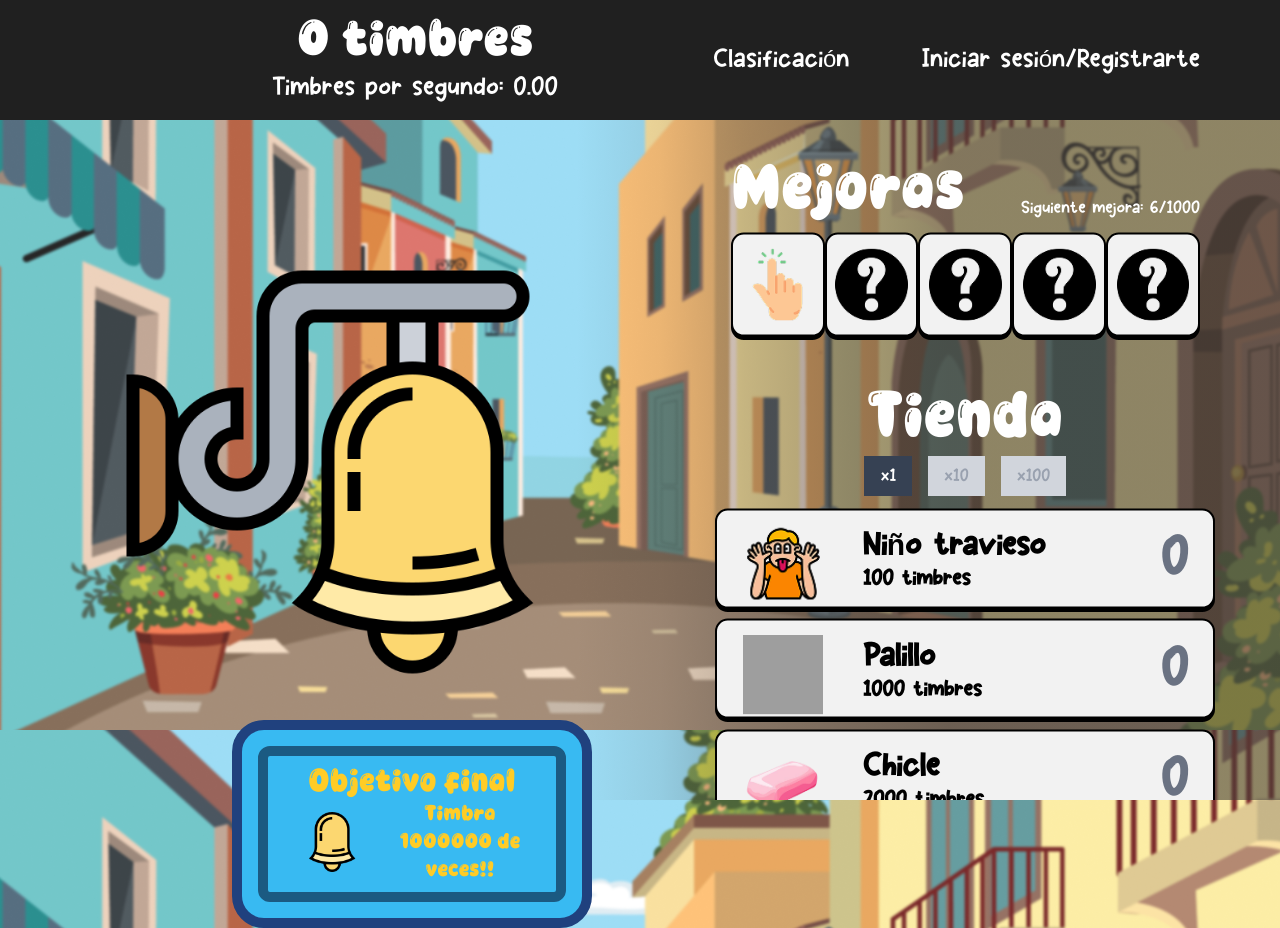
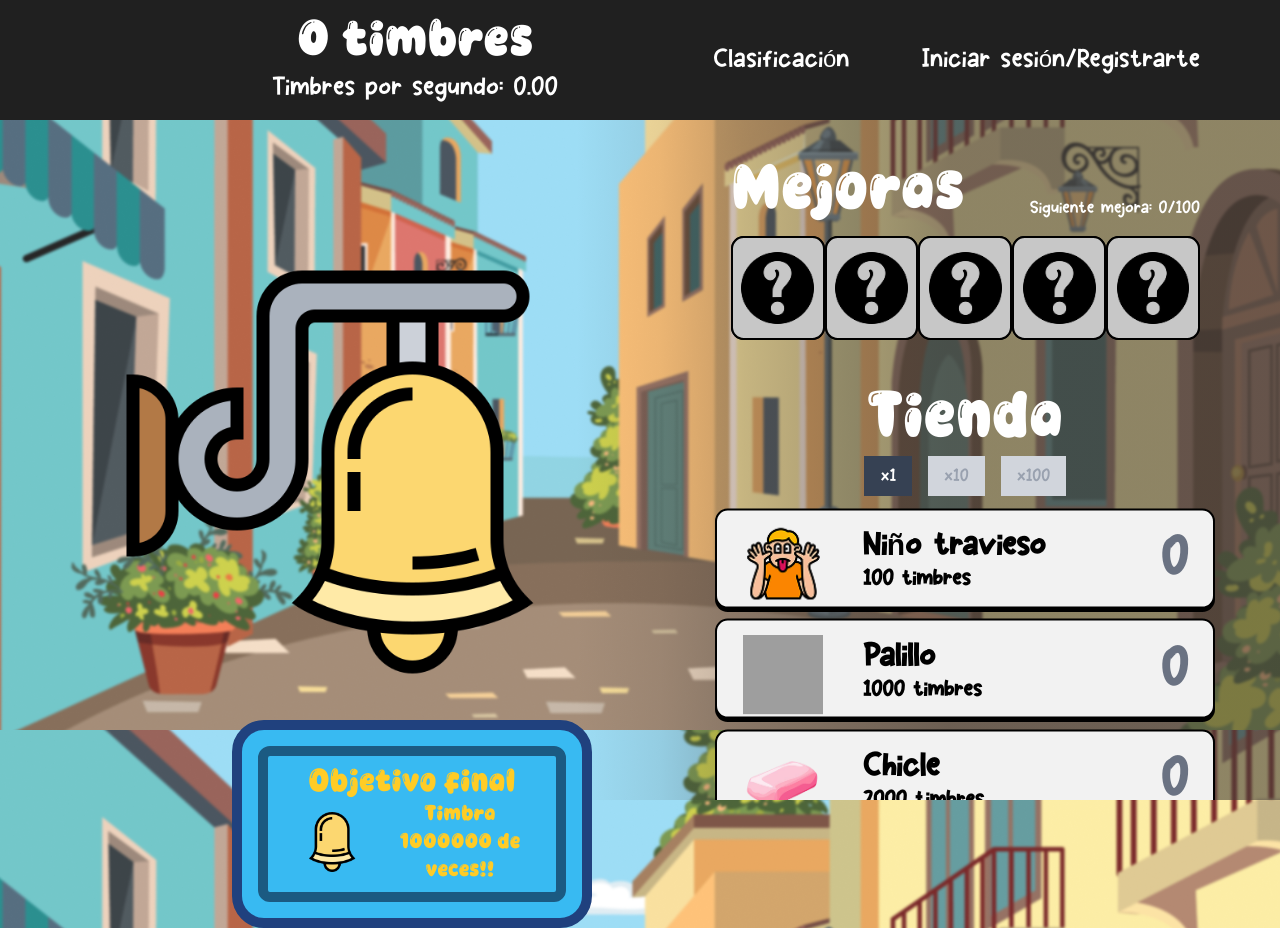
Before and after one commit to MiguelAngelMateos/doorbell_clicker, a React (Vite) app in the folder frontend/: page / in a window 1280 px wide. Built offline with nearby package versions, Linux system fonts and the light colour scheme; grey boxes are pictures that could not be loaded.

Commit message:
mejoras hechas, falta especificar que hace cada mejora

```diff
--- a/frontend/src/App.jsx
+++ b/frontend/src/App.jsx
@@ -28,6 +28,25 @@ function App() {
       setCount(count - cost);
     }
   };
+
+  // Mejoras
+  const [clickMultiplier, setClickMultiplier] = useState(1);
+
+  const upgrades = (upgradeId) => {
+    console.log('entra')
+    if (upgradeId === 1) {
+      console.log("mejora 1")
+      setClickMultiplier(2);
+    }else if (upgradeId === 2){
+      console.log("mejora 2")
+    }else if (upgradeId === 3){
+      console.log("mejora 3")
+    }else if (upgradeId === 4){
+      console.log("mejora 4")
+    }else if (upgradeId === 5){
+      console.log("mejora 5")
+    }
+  }
 
   // Actualiza el contador de timbres
   useEffect(() => {
@@ -72,7 +91,7 @@ function App() {
             <div className="h-screen overflow-hidden">
               <Header count={count} clicksPerSecond={clicksPerSecond} />
               <img
-                onClick={() => setCount(count + 1)}
+                onClick={() => setCount(count + clickMultiplier)}
                 src={doorbell}
                 alt="Doorbell"
                 className="h-104 w-auto absolute mt-36 ml-30 cursor-pointer"
@@ -80,7 +99,7 @@ function App() {
               <Objective title="Objetivo final" content="Timbra 1000000 de veces!!" />
               <div className="flex ml-auto w-[55%] menu_shadow h-full">
                 <div className="flex flex-col gap-12 w-4/6 ml-auto mr-20 mt-10">
-                  <Upgrades />
+                  <Upgrades count={count} upgrades={upgrades} />
                   <Shop calculateClicksPerSecond={calculateClicksPerSecond} />
                 </div>
               </div>
--- a/frontend/src/components/Upgrades.jsx
+++ b/frontend/src/components/Upgrades.jsx
@@ -1,32 +1,137 @@
+import { useEffect, useState } from 'react';
 import upgrade1 from '../assets/icons/upgrade1.png';
 import incognite from '../assets/icons/incognite.png';
 
-function Upgrades() {
-    return(
+function Upgrades({ count, upgrades }) {
+    const [numUpgrade, setNumUpgrade] = useState(0);
+    const [nextUpgrade, setNextUpgrade] = useState(100);
+    const [hasUpgraded, setHasUpgraded] = useState([false, false, false, false, false]);
+
+    useEffect(() => {
+        const handleKeyPress = (event) => {
+            if (event.key === 'r' || event.key === 'R') {
+                setNumUpgrade(0);
+                setNextUpgrade(100);
+                for (const hasUpgradedIndex in hasUpgraded) {
+                    hasUpgraded[hasUpgradedIndex] = false;
+                }
+            }
+        };
+        window.addEventListener('keydown', handleKeyPress);
+        return () => {
+            window.removeEventListener('keydown', handleKeyPress);
+        };
+    }, []);
+
+    useEffect(() => {
+        if (count >= 100 && !hasUpgraded[0]) {
+            setNumUpgrade(1)
+        }
+        if (count >= 100 && numUpgrade === 1 && !hasUpgraded[0]) {
+            setNumUpgrade(2);
+            upgrades(1);
+            setHasUpgraded((prev) => {
+                const newUpgrades = [...prev];
+                newUpgrades[0] = true;
+                return newUpgrades;
+            });
+            setNextUpgrade(2000);
+        } else if (count >= 2000 && numUpgrade === 2 && !hasUpgraded[1]) {
+            setNumUpgrade(3);
+            upgrades(2);
+            setHasUpgraded((prev) => {
+                const newUpgrades = [...prev];
+                newUpgrades[1] = true;
+                return newUpgrades;
+            });
+            setNextUpgrade(10000);
+        } else if (count >= 10000 && numUpgrade === 3 && !hasUpgraded[2]) {
+            setNumUpgrade(4);
+            upgrades(3);
+            setHasUpgraded((prev) => {
+                const newUpgrades = [...prev];
+                newUpgrades[2] = true;
+                return newUpgrades;
+            });
+            setNextUpgrade(100000);
+        } else if (count >= 100000 && numUpgrade === 4 && !hasUpgraded[3]) {
+            setNumUpgrade(5);
+            upgrades(4);
+            setHasUpgraded((prev) => {
+                const newUpgrades = [...prev];
+                newUpgrades[3] = true;
+                return newUpgrades;
+            });
+            setNextUpgrade(300000);
+        } else if (count >= 300000 && numUpgrade === 5 && !hasUpgraded[4]) {
+            setNumUpgrade(6);
+            upgrades(5);
+            setHasUpgraded((prev) => {
+                const newUpgrades = [...prev];
+                newUpgrades[4] = true;
+                return newUpgrades;
+            });
+            setNextUpgrade("No hay más mejoras");
+        }
+    }, [count, upgrades]);
+
+    return (
         <div className="flex w-full flex-col">
             <div className="flex justify-between w-full">
                 <h2 className="bubble-text text-6xl">Mejoras</h2>
-                <span className="mt-auto">Siguiente mejora: 6/1000</span>
+                <span className="mt-auto">Siguiente mejora: {count.toFixed(0)}/{nextUpgrade}</span>
             </div>
             <div className="flex mt-4 justify-between">
-                <div className="button_upgrades w-26 h-26">
-                    <img src={upgrade1} className="button_top_upgrades w-full h-full object-contain"></img>
+                <div
+                    className={`button_upgrades w-26 h-26 ${
+                        hasUpgraded[0] ? '' : 'button_upgrades_unlocked'
+                    }`}
+                >
+                    <img
+                        src={hasUpgraded[0] ? upgrade1 : incognite}
+                        className="button_top_upgrades w-full h-full object-contain"
+                    ></img>
                 </div>
-                <div className="button_upgrades w-26 h-26">
-                    <img src={incognite} className="button_top_upgrades w-full h-full object-contain"></img>
+                <div
+                    className={`button_upgrades w-26 h-26 ${
+                        hasUpgraded[1] ? '' : 'button_upgrades_unlocked'
+                    }`}
+                >
+                    <img
+                        src={hasUpgraded[1] ? upgrade1 : incognite}
+                        className="button_top_upgrades w-full h-full object-contain"
+                    ></img>
                 </div>
-                <div className="button_upgrades w-26 h-26">
-                    <img src={incognite} className="button_top_upgrades w-full h-full object-contain"></img>
+                <div className={`button_upgrades w-26 h-26 ${
+                        hasUpgraded[2] ? '' : 'button_upgrades_unlocked'
+                    }`}
+                >
+                    <img
+                        src={hasUpgraded[2] ? upgrade1 : incognite}
+                        className="button_top_upgrades w-full h-full object-contain"
+                    ></img>
                 </div>
-                <div className="button_upgrades w-26 h-26">
-                    <img src={incognite} className="button_top_upgrades w-full h-full object-contain"></img>
+                <div className={`button_upgrades w-26 h-26 ${
+                        hasUpgraded[3] ? '' : 'button_upgrades_unlocked'
+                    }`}
+                >
+                    <img
+                        src={hasUpgraded[3] ? upgrade1 : incognite}
+                        className="button_top_upgrades w-full h-full object-contain"
+                    ></img>
                 </div>
-                <div className="button_upgrades w-26 h-26">
-                    <img src={incognite} className="button_top_upgrades w-full h-full object-contain"></img>
+                <div className={`button_upgrades w-26 h-26 ${
+                        hasUpgraded[4] ? '' : 'button_upgrades_unlocked'
+                    }`}
+                >
+                    <img
+                        src={hasUpgraded[4] ? upgrade1 : incognite}
+                        className="button_top_upgrades w-full h-full object-contain"
+                    ></img>
                 </div>
             </div>
         </div>
-    )
+    );
 }
 
 export default Upgrades;
--- a/frontend/src/index.css
+++ b/frontend/src/index.css
@@ -71,6 +71,11 @@ body {
   border-radius: var(--button_radius);
   background: var(--button_outline_color);
 }
+
+.button_upgrades_unlocked {
+  --button_color: #C7C7C7;
+}
+
 .button_upgrades .button_top_upgrades {
   display: block;
   box-sizing: border-box;
@@ -79,17 +84,8 @@ body {
   padding: 0.8em 0.2em; /* Parte blanca más alta (triple altura) */
   background: var(--button_color);
   color: var(--button_outline_color);
-  transform: translateY(-0.2em);
-  transition: transform 0.1s ease;
 }
-.button_upgrades:hover .button_top_upgrades {
-  /* Pull the button upwards when hovered */
-  transform: translateY(-0.33em);
-}
-.button_upgrades:active .button_top_upgrades {
-  /* Push the button downwards when pressed */
-  transform: translateY(0);
-}
+
 
 .menu_shadow {
   background: linear-gradient(
```
